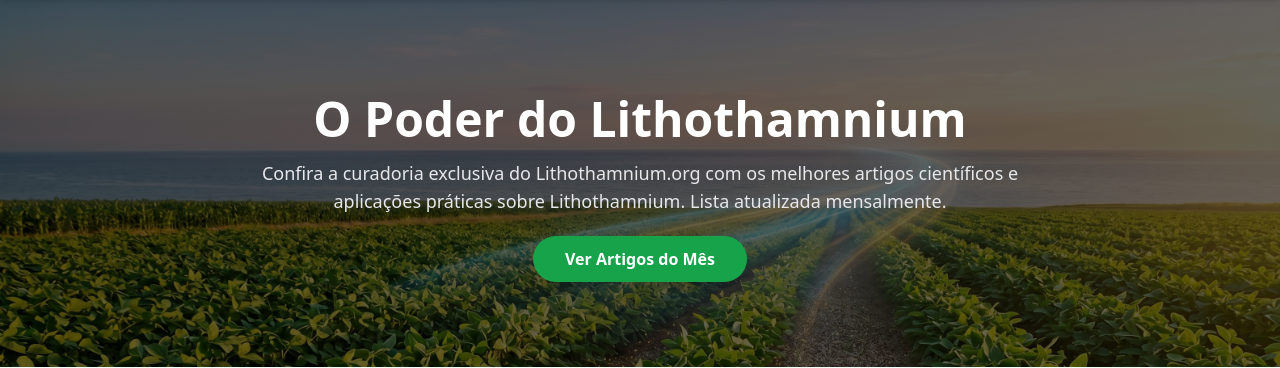
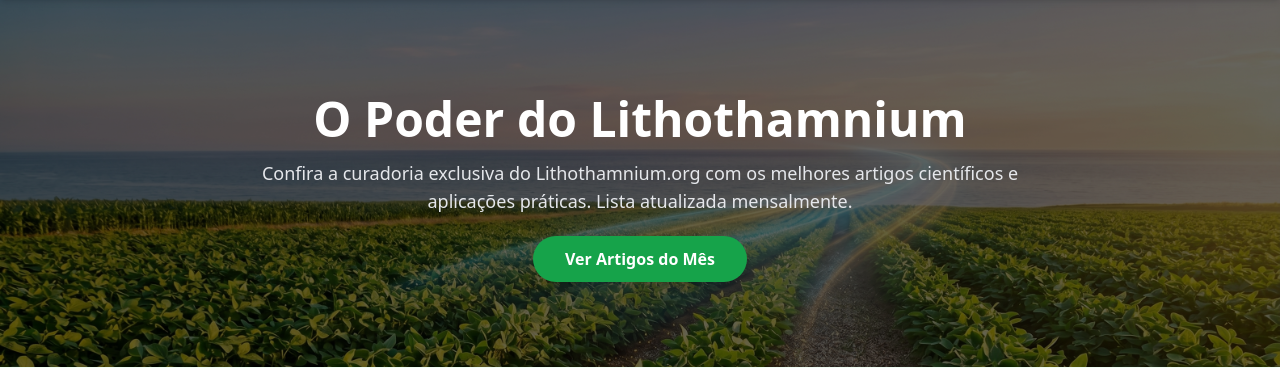
Before and after one commit to lucasalves02/lithothamnium-org, a Flask app: page / in a window 1280 px wide. Shown: the part 73-441 px from the top of the page. Run offline with Flask 3, Linux system fonts and the light colour scheme; data comes from the database, SQL or seed files in the repository; some libraries are stand-ins or nearby versions.

Commit message:
fixed typo

```diff
--- a/templates/index.html
+++ b/templates/index.html
@@ -33,7 +33,7 @@
         <div class="relative max-w-6xl mx-auto px-4 py-24 text-center z-10">
             <h2 class="text-4xl md:text-5xl font-extrabold text-white mb-4">O Poder do Lithothamnium</h2>
             <p class="text-lg text-gray-200 mb-8 max-w-3xl mx-auto">
-                Confira a curadoria exclusiva do Lithothamnium.org com os melhores artigos científicos e aplicações práticas sobre Lithothamnium. Lista atualizada mensalmente.
+                Confira a curadoria exclusiva do Lithothamnium.org com os melhores artigos científicos e aplicações práticas. Lista atualizada mensalmente.
             </p>
             <a href="#artigos" class="bg-green-600 hover:bg-green-700 text-white font-bold py-3 px-8 rounded-full transition shadow-lg">
                 Ver Artigos do Mês
```
